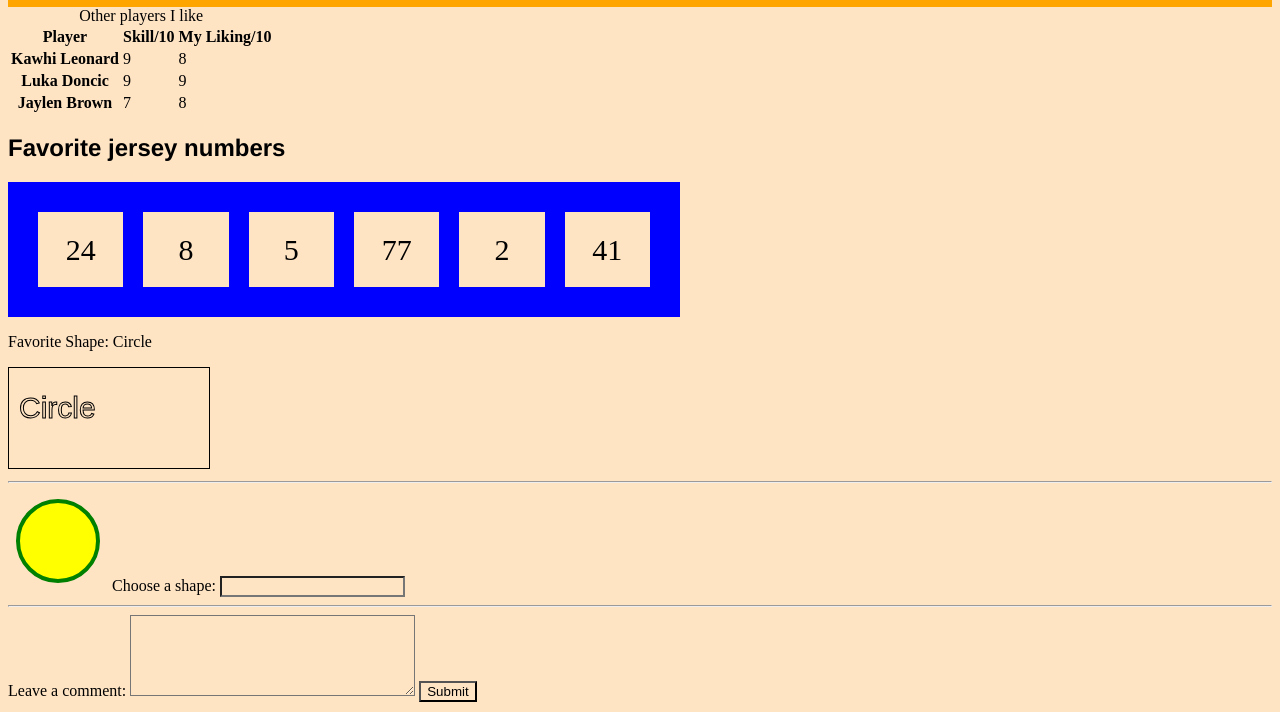
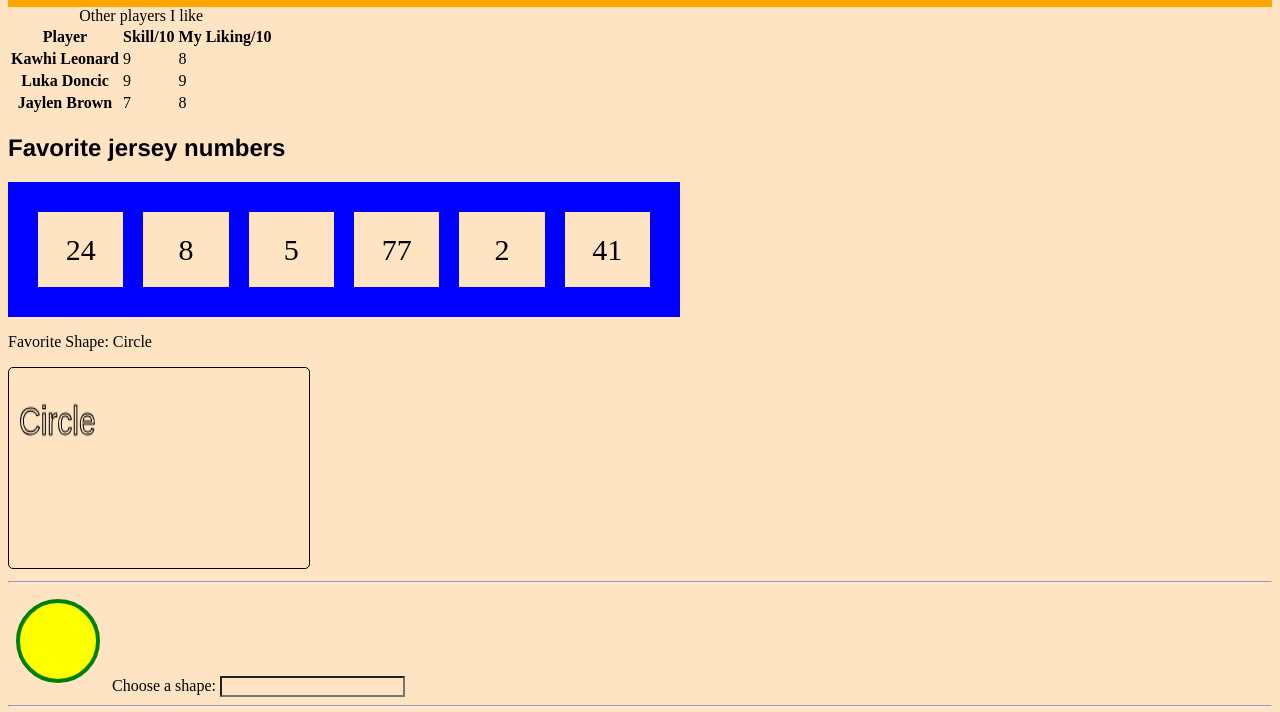
Before and after one commit to calee0316/wi21-cse110-lab3, a plain HTML site: page index.html in a window 1280 px wide. Shown: the part 2789-3501 px from the top of the page. Drawn offline with Linux system fonts and the light colour scheme.

Commit message:
height, width, border

```diff
--- a/index.html
+++ b/index.html
@@ -172,7 +172,7 @@
 
     <aside>
         <p>Favorite Shape: Circle</p>
-        <canvas id="canvas" width="200" height="100" style="border:1px solid #000000;">
+        <canvas id="canvas">
         </canvas>
         <script>
             var c = document.getElementById("canvas");
--- a/style.css
+++ b/style.css
@@ -29,6 +29,7 @@ img[class = "nbaplayer"]{
     margin-bottom:25px;
     margin-left: 25px;
     margin-right: 25px;
+    max-width: 70%
 }
 
 /* element selector */
@@ -39,9 +40,17 @@ p{
 
 /* Pseudo-class selector */
 circle:hover{
-    fill:rgb(0,0,0)
+    fill:rgb(0,0,0);
 }
-
+canvas{
+    margin: auto;
+    height:200px;
+    width: 300px;
+    border-width:1px;
+    border-style:solid;
+    border-color: black;
+    border-radius: 5px;
+}
 .email:hover{
     color: hsl(0, 100%, 50%)
 }
@@ -131,3 +140,7 @@ h2+p i{
     padding: 20px 0 0 0;
     font-size: 15 px;
 }
+
+video{
+    min-width: 30%;
+}
```
